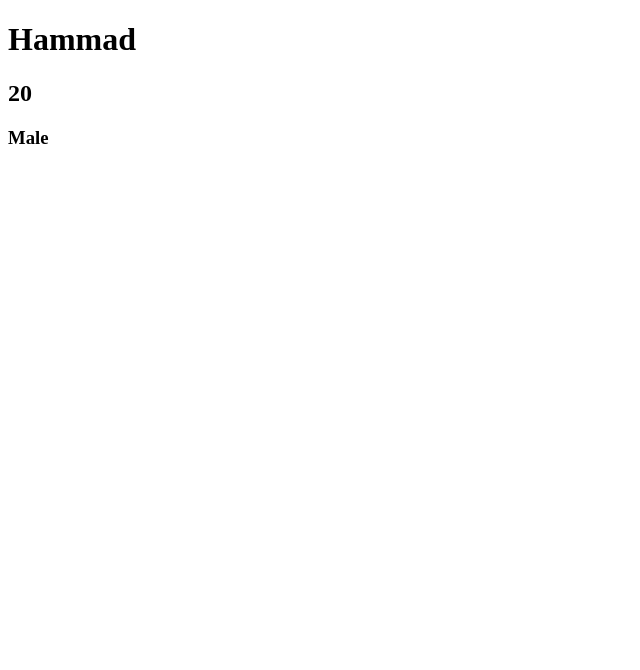
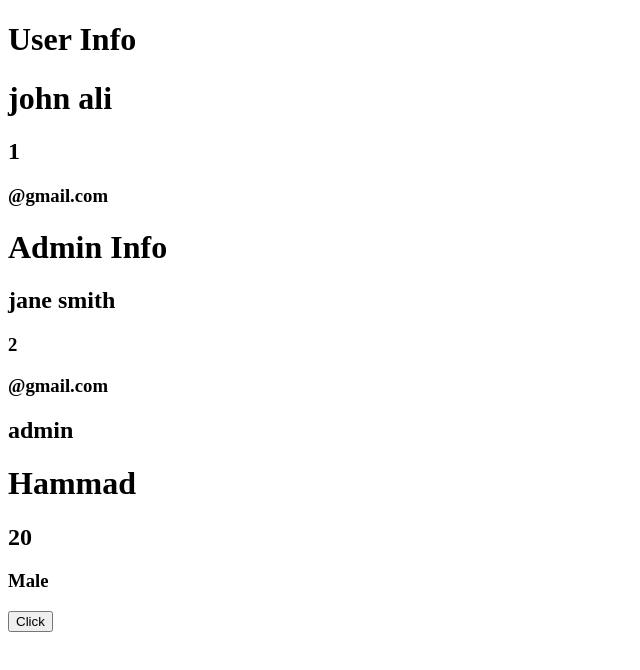
Before and after one commit to hammadhttps/react_practice, a React (Vite) app in the folder react_with_type_script/: page / in a window 1280 px wide. Shown: the top 670 px of the page, without its empty margins (0-640 px from the left). Built offline with nearby package versions, Linux system fonts and the light colour scheme.

Commit message:
Reusable Types For Components

```diff
--- a/react_with_type_script/src/App.tsx
+++ b/react_with_type_script/src/App.tsx
@@ -1,10 +1,32 @@
 
 import User from './components/User'
+import Button from './components/Button'
+import type { Info,AdminInfo } from './types';
+import User_info from './components/User_info';
+import Admin_Info from './components/Admin_Info';
+
 
  const App = () => {
+  const user:Info={
+    id:1,
+    name:"john ali",
+    email:"@gmail.com"
+  };
+  const admin:AdminInfo={
+    id:2,
+    name:"jane smith",
+    email:"@gmail.com",
+    role:"admin",
+    lastLogin: new Date(),
+  }
+
    return (
      <div>
+      <User_info user={user} ></User_info>
+      <Admin_Info admin={admin}></Admin_Info>
       <User name="Hammad" Age={20} Gender="Male"/>
+      <Button label='Click' onClick={()=>console.log('Clicked')
+      } disabled={false}></Button>
      </div>
    )
  }
--- /dev/null
+++ b/react_with_type_script/src/components/Admin_Info.tsx
@@ -0,0 +1,21 @@
+import type { AdminInfo } from "../types";
+import type { FC } from "react";
+
+
+type Admins_info={
+    admin:AdminInfo
+};
+
+const Admin_Info:FC<Admins_info> = ({admin}) => {
+  return (
+    <div>
+      <h1>Admin Info</h1>
+      <h2>{admin.name}</h2>
+      <h3>{admin.id}</h3>
+      <h3>{admin.email}</h3>
+      <h2>{admin.role}</h2>
+    </div>
+  )
+}
+
+export default Admin_Info;
--- /dev/null
+++ b/react_with_type_script/src/components/Button.tsx
@@ -0,0 +1,11 @@
+
+
+const Button = ({label,onClick,disabled}:{label:string,onClick:()=>void;disabled:boolean;}) => {
+  return (
+    <div>
+        <button onClick={onClick} disabled={disabled}>{label}</button>
+    </div>
+  )
+};
+
+export default Button
--- /dev/null
+++ b/react_with_type_script/src/components/User_info.tsx
@@ -0,0 +1,19 @@
+import type { FC } from 'react';
+import type { Info } from '../types'
+
+type InfoProp={
+    user:Info;
+}
+
+const User_info:FC<InfoProp> = ({ user }) => {
+    return (
+        <div>
+            <h1>User Info</h1>
+            <h1>{user.name}</h1>
+            <h2>{user.id}</h2>
+            <h3>{user.email}</h3>
+        </div>
+    );
+}
+
+export default User_info
--- /dev/null
+++ b/react_with_type_script/src/types.ts
@@ -0,0 +1,13 @@
+type Info={
+    id:number;
+    name:string;
+    email:string;
+};
+
+type AdminInfo=Info&{
+    role:string;
+    lastLogin:Date;
+};
+
+
+export {type Info,type AdminInfo};
```
